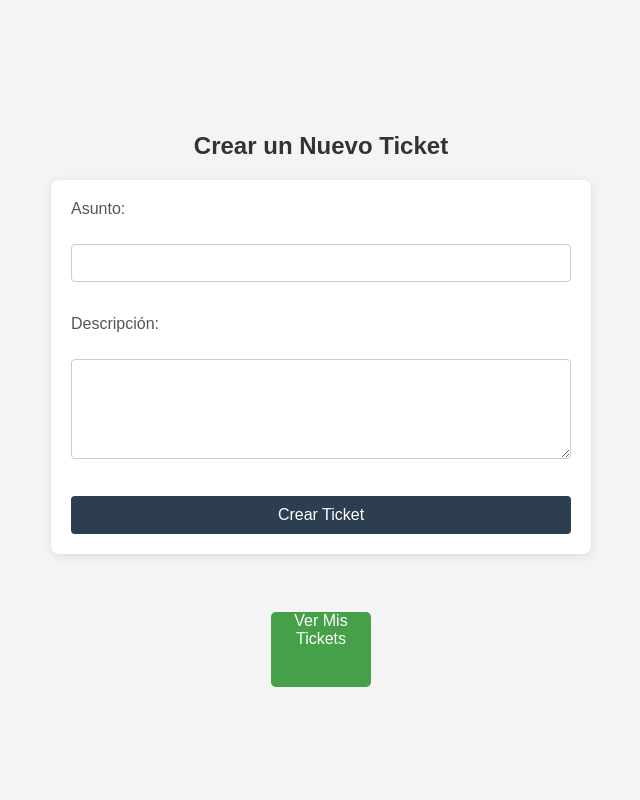
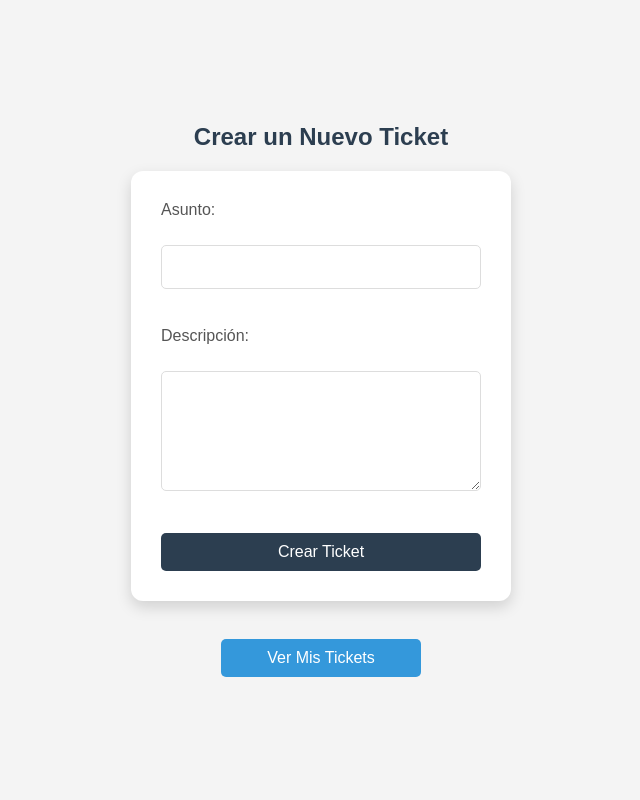
Before and after one commit to Impasse-AJ/Proyecto_Dani, a PHP site: page /Proyecto_Dani/crear_ticket.php in a window 1280 px wide. Shown: the whole page, without its empty margins (319-959 px from the left). Run offline with PHP 8.4, Linux system fonts and the light colour scheme; a user stored in the database is signed in; some libraries are stand-ins or nearby versions.

Commit message:
cssEmpleados

```diff
--- a/bd.php
+++ b/bd.php
@@ -35,7 +35,7 @@ function obtenerTodosLosTickets($pdo)
 // Función para obtener los tickets de un usuario específico
 function obtenerTicketsUsuario($pdo, $usuario_id)
 {
-    $sql = "SELECT id, asunto, estado, fecha_creacion FROM tickets WHERE usuario_id = :usuario_id ORDER BY fecha_creacion DESC";
+    $sql = "SELECT id, asunto, estado, fecha_creacion FROM tickets WHERE usuario_id = :usuario_id ORDER BY fecha_creacion ASC";
     $stmt = $pdo->prepare($sql);
     $stmt->execute(['usuario_id' => $usuario_id]);
     return $stmt->fetchAll();
--- a/estilos/crearTicket.css
+++ b/estilos/crearTicket.css
@@ -1,98 +1,118 @@
-/* estilos.css */
+/* Reset de márgenes y paddings */
+* {
+    margin: 0;
+    padding: 0;
+    box-sizing: border-box;
+}
+
+/* Estilo general del body */
 body {
     font-family: Arial, sans-serif;
     background-color: #f4f4f4;
-    margin: 0;
-    padding: 0;
+    color: #333;
     display: flex;
     justify-content: center;
     align-items: center;
-    height: 100vh;
-    flex-direction: column; /* Alineación vertical */
+    flex-direction: column;
+    min-height: 100vh;
 }
 
+/* Título principal */
 h2 {
-    color: #333;
-    text-align: center; /* Centrar el título */
+    text-align: center;
+    margin-bottom: 20px;
+    color: #2c3e50;
+}
+
+/* Estilo para el contenedor del formulario */
+form {
+    background-color: #ffffff;
+    padding: 30px;
+    border-radius: 12px;
+    box-shadow: 0 6px 15px rgba(0, 0, 0, 0.15);
+    width: 380px;
+    max-width: 100%;
+    text-align: left;
     margin-bottom: 20px;
 }
 
-form {
-    background-color: #fff;
-    padding: 20px;
-    border-radius: 8px;
-    box-shadow: 0 2px 10px rgba(0, 0, 0, 0.1);
-    width: 100%;
-    max-width: 500px;
-    margin-bottom: 20px;
-}
-
+/* Estilo de los labels del formulario */
 label {
-    font-size: 16px;
+    font-size: 1rem;
     color: #555;
     margin-bottom: 8px;
     display: block;
 }
 
+/* Estilo para los campos de entrada de texto y área de texto */
 input[type="text"], textarea {
     width: 100%;
-    padding: 10px;
-    margin-bottom: 15px;
-    border: 1px solid #ccc;
-    border-radius: 4px;
-    font-size: 14px;
-    box-sizing: border-box;
+    padding: 12px;
+    margin-bottom: 20px;
+    border: 1px solid #ddd;
+    border-radius: 5px;
+    font-size: 1rem;
+    transition: border-color 0.3s ease;
+}
+
+input[type="text"]:focus, textarea:focus {
+    border-color: #2c3e50;
+    outline: none;
 }
 
 textarea {
+    min-height: 120px;
     resize: vertical;
-    min-height: 100px;
 }
 
+/* Botón de envío de formulario */
 button {
+    padding: 10px 20px;
     background-color: #2c3e50;
     color: white;
-    padding: 10px 20px;
     border: none;
-    border-radius: 4px;
+    border-radius: 5px;
     cursor: pointer;
-    font-size: 16px;
+    font-size: 1rem;
     width: 100%;
+    transition: background-color 0.3s ease;
 }
 
 button:hover {
-    background-color: #45a049;
+    background-color: #3e5a6e;
 }
 
+/* Estilo para el botón de enlace "Ver mis Tickets" */
 a {
-    width: 100px;
-    height: 75px;
-    background-color: #45a049;
+    display: inline-block;
+    padding: 10px 20px;
+    background-color: #3498db;
     color: white;
     text-decoration: none;
-    font-size: 16px;
-    display: block;
     border-radius: 5px;
-    text-align: center; /* Centrar el enlace */
-    margin-top: 20px;
+    text-align: center;
+    transition: background-color 0.3s ease, transform 0.2s ease;
+    width: 200px;
+    max-width: 100%;
+    text-align: center;
 }
 
 a:hover {
-    text-decoration: none;
-    background-color: #29832c;
+    background-color: #2980b9;
+    transform: translateY(-2px);
 }
 
-p {
-    font-size: 16px;
-    font-weight: bold;
-}
-
+/* Mensajes de error o confirmación */
 p.error {
     color: red;
+    font-weight: bold;
+    margin-top: 10px;
+    text-align: center;
 }
 
 p.confirmacion {
     color: green;
+    font-weight: bold;
+    margin-top: 10px;
+    text-align: center;
 }
-
-/* Asegurarse de que el enlace se vea bien en móviles */
```
Also changed, not shown: estilos/misTickets.css (+11 -1 lines), mis_tickets.php (+5 -2 lines).
